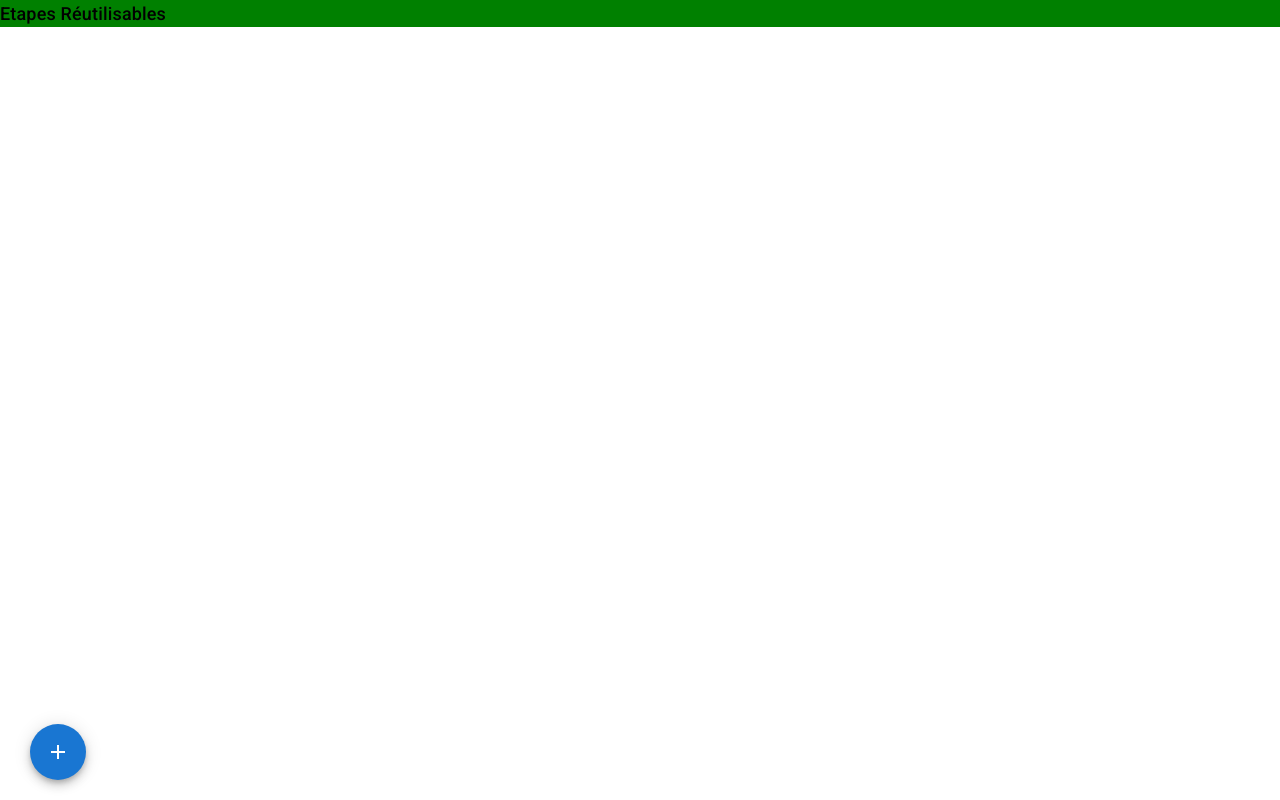
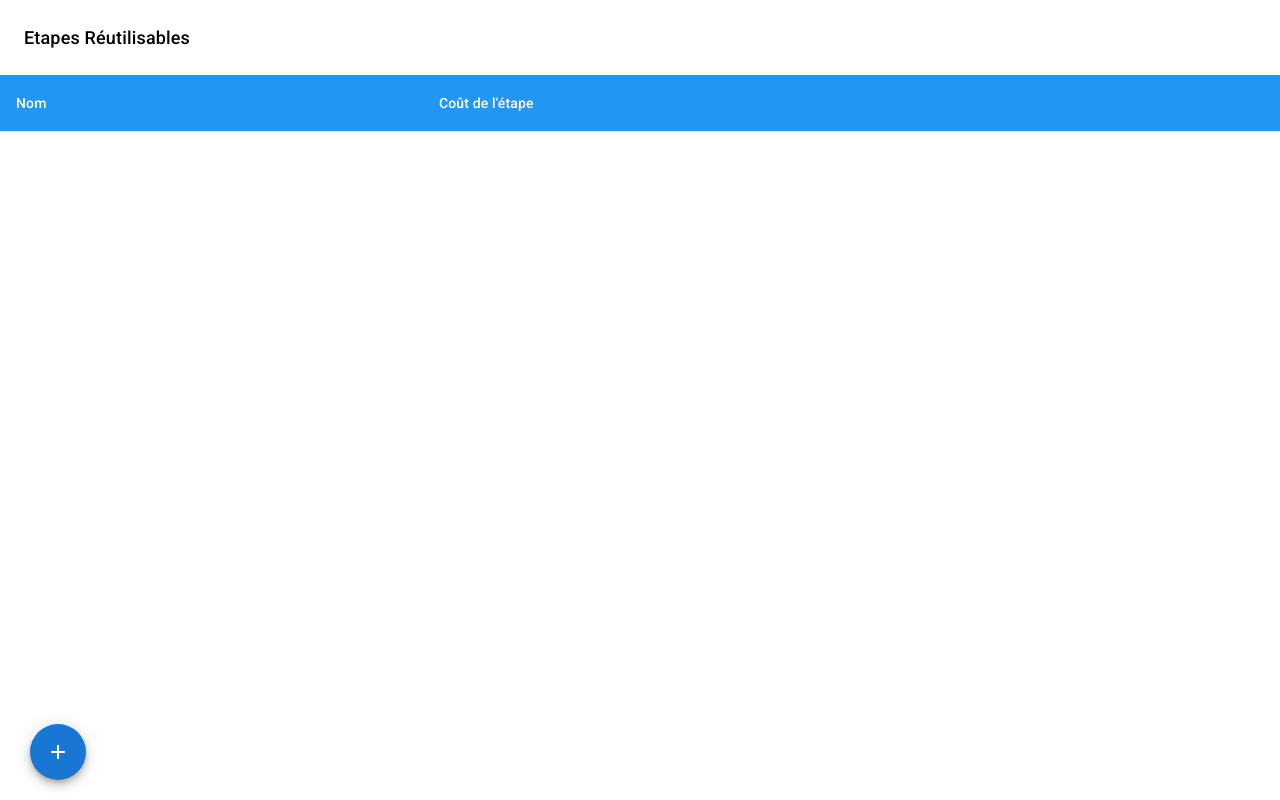
Before and after one commit to tiavina-mika/kfc-reusable-cooking-steps, a React (Create React App) app in the folder src/: page / in a window 1280 px wide. Built offline with nearby package versions, Linux system fonts and the light colour scheme.

Commit message:
fix list style

```diff
--- a/src/components/reusableSteps/ReusableProductionSteps.tsx
+++ b/src/components/reusableSteps/ReusableProductionSteps.tsx
@@ -18,16 +18,16 @@ type Props = {
 };
 const ReusableProductionSteps = ({ steps, goToStepCreation }: Props) => {
   return (
-    <Box bgcolor="green">
+    <Box bgcolor="#fff">
       {/* --------- top --------- */}
-      <Box>
+      <Box sx={{ p: 3 }}>
         <Typography sx={{ fontSize: 18, fontWeight: 500 }}>
           Etapes Réutilisables
         </Typography>
       </Box>
       {/* --------- table --------- */}
       <Table aria-labelledby="tableTitle">
-        {/* <ReusableStepsTableHead /> */}
+        <ReusableStepsTableHead />
         <TableBody>
           {steps.map((step) => {
             return (
--- a/src/components/reusableSteps/list/ReusableStepsTableHead.tsx
+++ b/src/components/reusableSteps/list/ReusableStepsTableHead.tsx
@@ -16,9 +16,7 @@ type IHeader = {
 };
 const headers: IHeader[] = [
   { id: "name", label: "Nom" },
-  { id: "cost", label: "Coût de l'étape" },
-  { id: "createdAt", label: "Date de création" },
-  { id: "updatedAt", label: "Date de modification" }
+  { id: "cost", label: "Coût de l'étape" }
 ];
 
 const ReusableStepsTableHead = () => {
```
